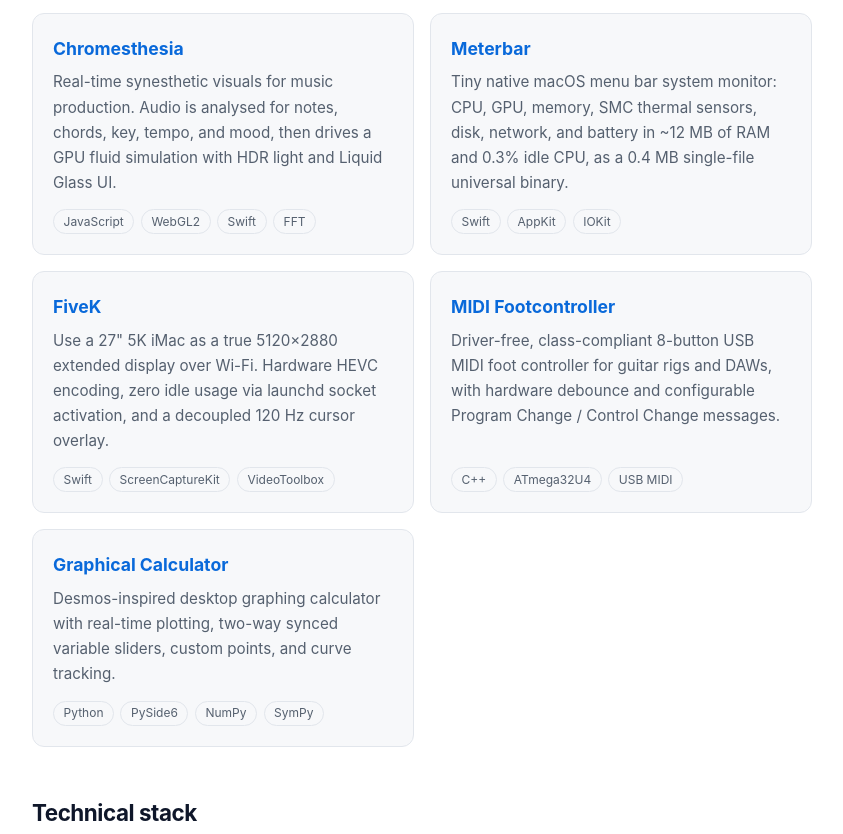
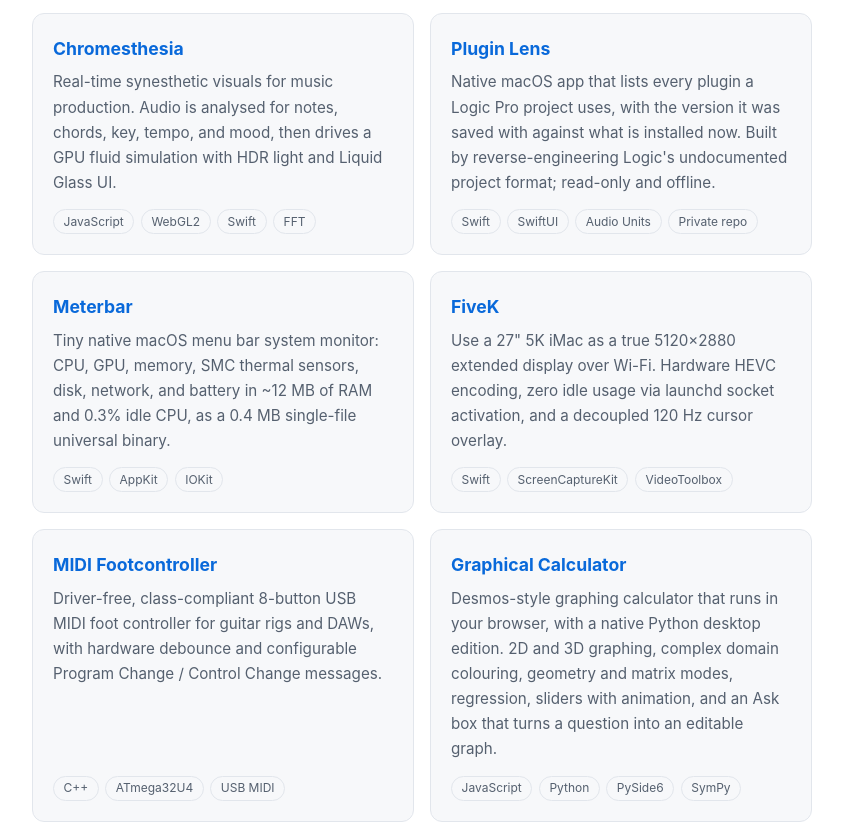
Before and after one commit to ShivamHimatsingka/shivamhimatsingka.github.io, a plain HTML site: page index.html in a window 1280 px wide. Shown: the part 908-1742 px from the top of the page, without its empty margins (218-1061 px from the left). Drawn offline with Linux system fonts and the light colour scheme.

Commit message:
Update Graphical Calculator details, add Plugin Lens
Co-Authored-By: Claude Sonnet 5.5 <noreply@anthropic.com>

```diff
--- a/index.html
+++ b/index.html
@@ -7,7 +7,7 @@
   <meta name="viewport" content="width=device-width, initial-scale=1.0" />
   <title>Shivam Himatsingka — Systems &amp; Native Software Developer</title>
   <meta name="description" content="Portfolio of Shivam Himatsingka, a systems and native app developer in India building lightweight software in Swift, C++, Kotlin, and Python." />
-  <meta name="keywords" content="Shivam Himatsingka, SwiftDrop, Conduit, Meterbar, FiveK, Chromesthesia, macOS developer, Swift, systems programming, open source" />
+  <meta name="keywords" content="Shivam Himatsingka, SwiftDrop, Conduit, Plugin Lens, Meterbar, FiveK, Chromesthesia, macOS developer, Swift, systems programming, open source" />
   <meta name="author" content="Shivam Himatsingka" />
   <meta name="theme-color" content="#0d1117" />
   <link rel="canonical" href="https://shivamhimatsingka.github.io/" />
@@ -193,6 +193,12 @@
           <div class="tags"><span class="tag">JavaScript</span><span class="tag">WebGL2</span><span class="tag">Swift</span><span class="tag">FFT</span></div>
         </a>
 
+        <div class="card">
+          <div class="card-title">Plugin Lens</div>
+          <p>Native macOS app that lists every plugin a Logic Pro project uses, with the version it was saved with against what is installed now. Built by reverse-engineering Logic's undocumented project format; read-only and offline.</p>
+          <div class="tags"><span class="tag">Swift</span><span class="tag">SwiftUI</span><span class="tag">Audio Units</span><span class="tag">Private repo</span></div>
+        </div>
+
         <a class="card" href="https://github.com/ShivamHimatsingka/Meterbar">
           <div class="card-title">Meterbar</div>
           <p>Tiny native macOS menu bar system monitor: CPU, GPU, memory, SMC thermal sensors, disk, network, and battery in ~12 MB of RAM and 0.3% idle CPU, as a 0.4 MB single-file universal binary.</p>
@@ -211,10 +217,10 @@
           <div class="tags"><span class="tag">C++</span><span class="tag">ATmega32U4</span><span class="tag">USB MIDI</span></div>
         </a>
 
-        <a class="card" href="https://github.com/ShivamHimatsingka/Graphical-Calculator">
+        <a class="card" href="https://shivamhimatsingka.github.io/Graphical-Calculator/">
           <div class="card-title">Graphical Calculator</div>
-          <p>Desmos-inspired desktop graphing calculator with real-time plotting, two-way synced variable sliders, custom points, and curve tracking.</p>
-          <div class="tags"><span class="tag">Python</span><span class="tag">PySide6</span><span class="tag">NumPy</span><span class="tag">SymPy</span></div>
+          <p>Desmos-style graphing calculator that runs in your browser, with a native Python desktop edition. 2D and 3D graphing, complex domain colouring, geometry and matrix modes, regression, sliders with animation, and an Ask box that turns a question into an editable graph.</p>
+          <div class="tags"><span class="tag">JavaScript</span><span class="tag">Python</span><span class="tag">PySide6</span><span class="tag">SymPy</span></div>
         </a>
       </div>
 
```
